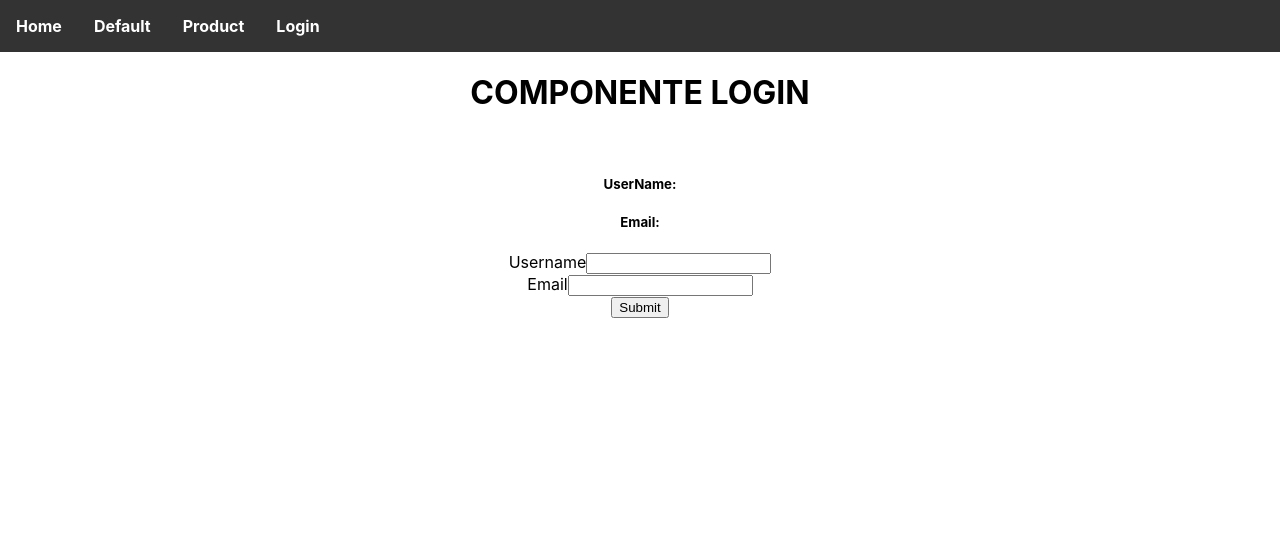
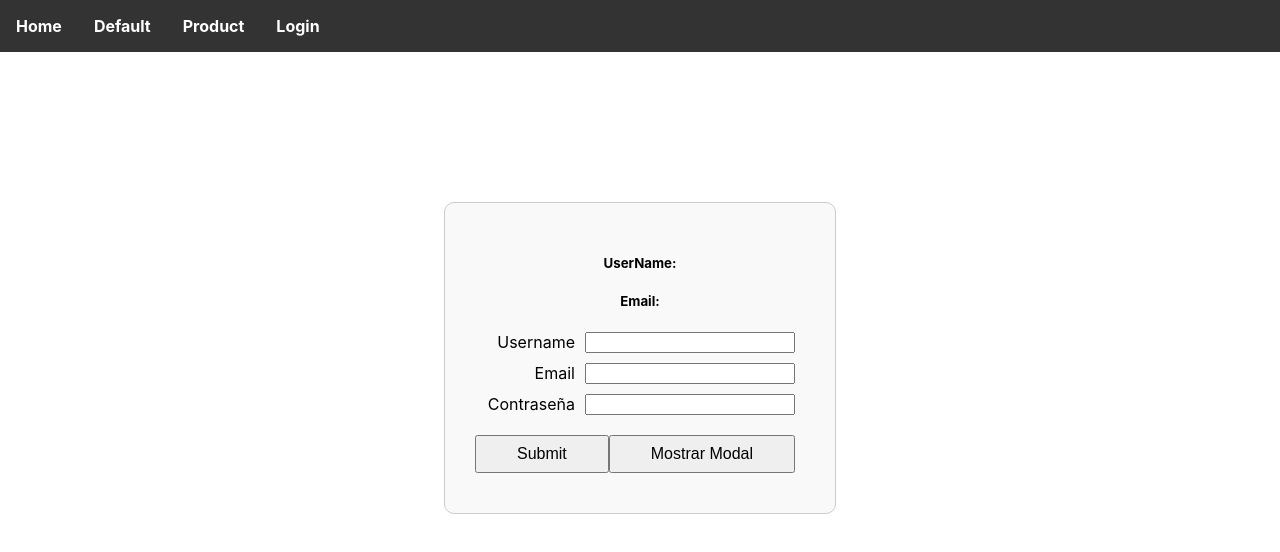
Before and after one commit to Rodrigo312-dev/dev-frontend-react, a React (Create React App) app: page /login in a window 1280 px wide. Shown: the top 552 px of the page. Built offline with nearby package versions, Linux system fonts and the light colour scheme.

Commit message:
modal Form

```diff
--- a/package.json
+++ b/package.json
@@ -7,6 +7,7 @@
     "@testing-library/jest-dom": "^5.17.0",
     "@testing-library/react": "^13.4.0",
     "@testing-library/user-event": "^13.5.0",
+    "framer-motion": "^11.3.29",
     "react": "^18.3.1",
     "react-dom": "^18.3.1",
     "react-redux": "^9.1.2",
--- a/src/App.css
+++ b/src/App.css
@@ -64,3 +64,97 @@ a {
 a:hover {
   color: #ffcc00;
 }
+
+/* STYLES FORMS */
+.container {
+  display: flex;
+  justify-content: center;
+  align-items: center;
+  margin-top: 150px;
+}
+
+form {
+  max-width: 400px;
+  margin: 0 auto;
+  padding: 30px;
+  border: 1px solid #ccc;
+  border-radius: 10px;
+  background-color: #f9f9f9;
+}
+
+form h2 {
+  text-align: center;
+  margin-bottom: 40px;
+}
+
+form h5 {
+  text-align: center;
+}
+form div {
+  display: flex;
+  align-items: center;
+  margin: 10px 0;
+  padding-right: 10px;
+}
+
+form div label {
+  width: 100px;
+  margin-right: 10px;
+  text-align: right;
+}
+
+form div input {
+  flex: 1;
+  min-width: 200px;
+  width: calc(100% - 120px);
+}
+.button-container {
+  display: flex;
+  justify-content: center;
+}
+
+.button-container button {
+  padding: 8px 40px;
+  font-size: 16px;
+  margin-top: 10px;
+}
+/* STYLES FORMS */
+
+
+/* STYLES FOR MODALS */
+
+
+/* STYLES FOR MODALS */
+.modal-overlay {
+  position: fixed;
+  top: 0;
+  left: 0;
+  right: 0;
+  bottom: 0;
+  background: rgba(0, 0, 0, 0.5);
+  display: flex;
+  justify-content: center;
+  align-items: center;
+  z-index: 1000;
+}
+.notification-success {
+  background-color: #efd6bd;
+  color: #cc8259;
+  padding: 2rem;
+  border: 1px solid #cc8259;
+  border-radius: 0.5rem;
+  max-width: 500px;
+  width: 90%;
+  text-align: center;
+  position: relative;
+}
+.close-btn-success {
+  position: absolute;
+  top: 0.5rem;
+  right: 0.5rem;
+  background: transparent;
+  border: none;
+  color: #7e4f1a;
+  font-size: 1.5rem;
+  cursor: pointer;
+}
--- /dev/null
+++ b/src/components/ModalInfo.jsx
@@ -0,0 +1,29 @@
+import { motion } from "framer-motion";
+
+const ModalInfo = ({ visible, message, onClose }) => {
+    if (!visible){
+        return null;
+    }
+    return(
+        <div className="modal-overlay">
+            <motion.div
+                className="notification-success"
+                initial={{opacity: 0, y: -20}}
+                animate={{opacity: 1, y: 0}}
+                transition={{duration: 0.5}}
+            >
+            <div>
+                <p>{ message }</p>
+            </div>
+            <button
+                className="close-btn-success"
+                onClick={ onClose }>
+                    X
+                </button>
+            </motion.div>
+
+        </div>
+    );
+};
+
+export default ModalInfo;
--- a/src/redux/form/formReducer.js
+++ b/src/redux/form/formReducer.js
@@ -4,6 +4,7 @@ const initialState = {
     formData: {
         username: '',
         email: '',
+        password: '',
     },
 };
 
--- a/src/screens/Forms/LoginForm.jsx
+++ b/src/screens/Forms/LoginForm.jsx
@@ -1,21 +1,42 @@
 import { useSelector, useDispatch } from "react-redux";
 import useForm from "../../hooks/useForm";
 import { saveFormData } from "../../redux/form/formActions";
+import { motion } from 'framer-motion';
+import ModalInfo from "../../components/ModalInfo";
+import { useState } from "react";
 
 const LoginForm = () => {
-    const[values, handleChange] = useForm({username: '', email: ''})
-    const form = useSelector (state => state.form);
+    const [values, handleChange] = useForm({ username: '', email: '',password: '' });
+    const [showModalinfo, setShowModalInfo] = useState(false);
+    const form = useSelector(state => state.form);
     const dispatch = useDispatch();
 
-    const handleSubmit = (event) =>{
+    const handleSubmit = (event) => {
         event.preventDefault();
         console.log(values);
         dispatch(saveFormData(values));
+        setShowModalInfo(true);
     }
-    return(
-        <>
-            <h1>COMPONENTE LOGIN</h1>
-            <br />
+
+    const hideModalInfo = () => {
+        setShowModalInfo(false);
+    };
+    const modalInfoShow = () => {
+        setShowModalInfo(true);
+    };
+
+    return (
+        <motion.div
+            initial={{opacity: 0, y: -70}}
+            animate={{opacity: 1, y: 0}}
+            transition={{duration: 1}}
+        >
+            <ModalInfo
+                    visible={showModalinfo}
+                    message= {values.username + " Bienvenid@ al Módulo 7"}
+                    onClose={hideModalInfo}
+                />
+            <div className="container">
                 <form onSubmit={handleSubmit}>
                     <h5> UserName: {form.formData.username}</h5>
                     <h5> Email: {form.formData.email}</h5>
@@ -39,9 +60,23 @@ const LoginForm = () => {
                             onChange={handleChange}
                         />
                     </div>
+                    <div>
+                        <label htmlFor="password">Contraseña</label>
+                        <input
+                            type="password"
+                            id="password"
+                            name="password"
+                            value={values.password}
+                            onChange={handleChange}
+                        />
+                    </div>
+                    <div className="button-container">
                         <button type="submit">Submit</button>
+                        <button type="submit" onClick={modalInfoShow}>Mostrar Modal</button>
+                    </div>
                 </form>
-        </>
+            </div>
+        </motion.div>
     );
 };
 
```
Lines whose indentation alone changed are shown as unchanged.
